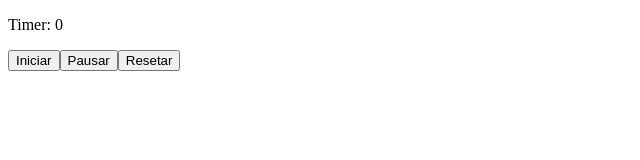
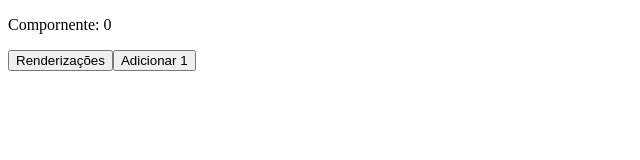
Before and after one commit to andressatomiozzo/react, a React (Vite) app in the folder exercises/: page / in a window 1280 px wide. Shown: the top 160 px of the page, without its empty margins (0-640 px from the left). Built offline with nearby package versions, Linux system fonts and the light colour scheme.

Commit message:
Exercícios - React Hooks - 212 - Contador de renders - observando quantas vezes um componente renderizou

```diff
--- a/exercises/src/main.jsx
+++ b/exercises/src/main.jsx
@@ -1,10 +1,11 @@
 import { StrictMode } from 'react'
 import { createRoot } from 'react-dom/client'
 import './index.css'
-import App211 from './pages/211-cronometro_com_useRef/App211'
+import App212 from './pages/212-Contador_de_renders/App212'
+
 
 createRoot(document.getElementById('root')).render(
   <StrictMode>
-    <App211 />
+    <App212 />
   </StrictMode>,
 )
--- /dev/null
+++ b/exercises/src/pages/212-Contador_de_renders/App212.jsx
@@ -0,0 +1,30 @@
+import React from "react";
+
+const App212 = () => {
+  const [componente, setComponente] = React.useState(0);
+
+  const referencia = React.useRef(0);
+
+  React.useEffect(() => {
+    referencia.current += 1;
+    console.log(referencia.current)
+  }, [componente]);
+
+  const handleClick = () => {
+    setComponente((comp) => comp + 1);
+  };
+
+  const handleRenderClick = () => {
+    console.log(referencia)
+  }
+
+  return (
+    <div>
+      <p>Compornente: {componente}</p>
+      <button onClick={handleRenderClick}>Renderizações</button>
+      <button onClick={handleClick}>Adicionar 1</button>
+    </div>
+  );
+};
+
+export default App212;
```
Also changed, not shown: 1 other file (tests, documents, lock files or other folders).
